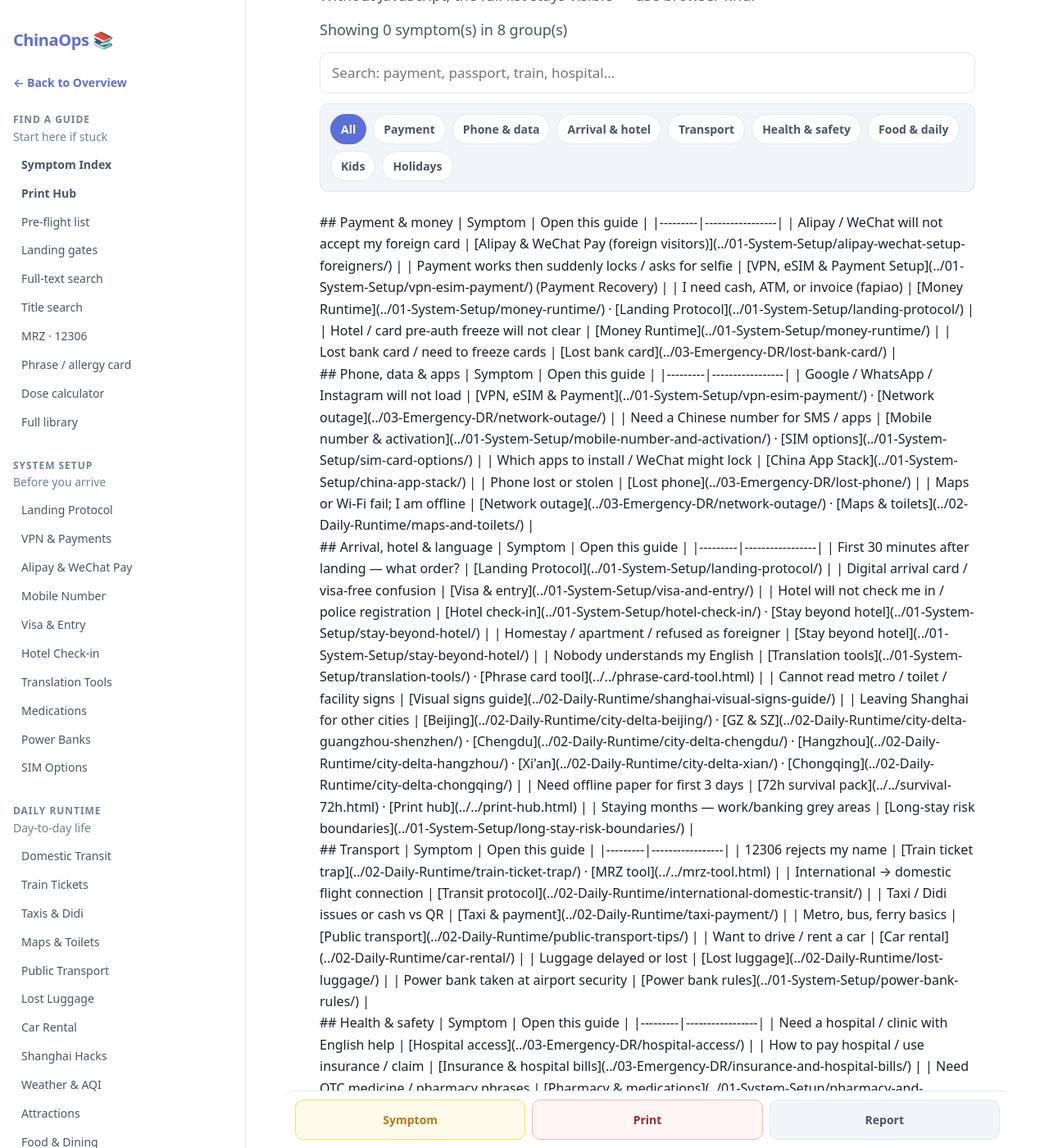
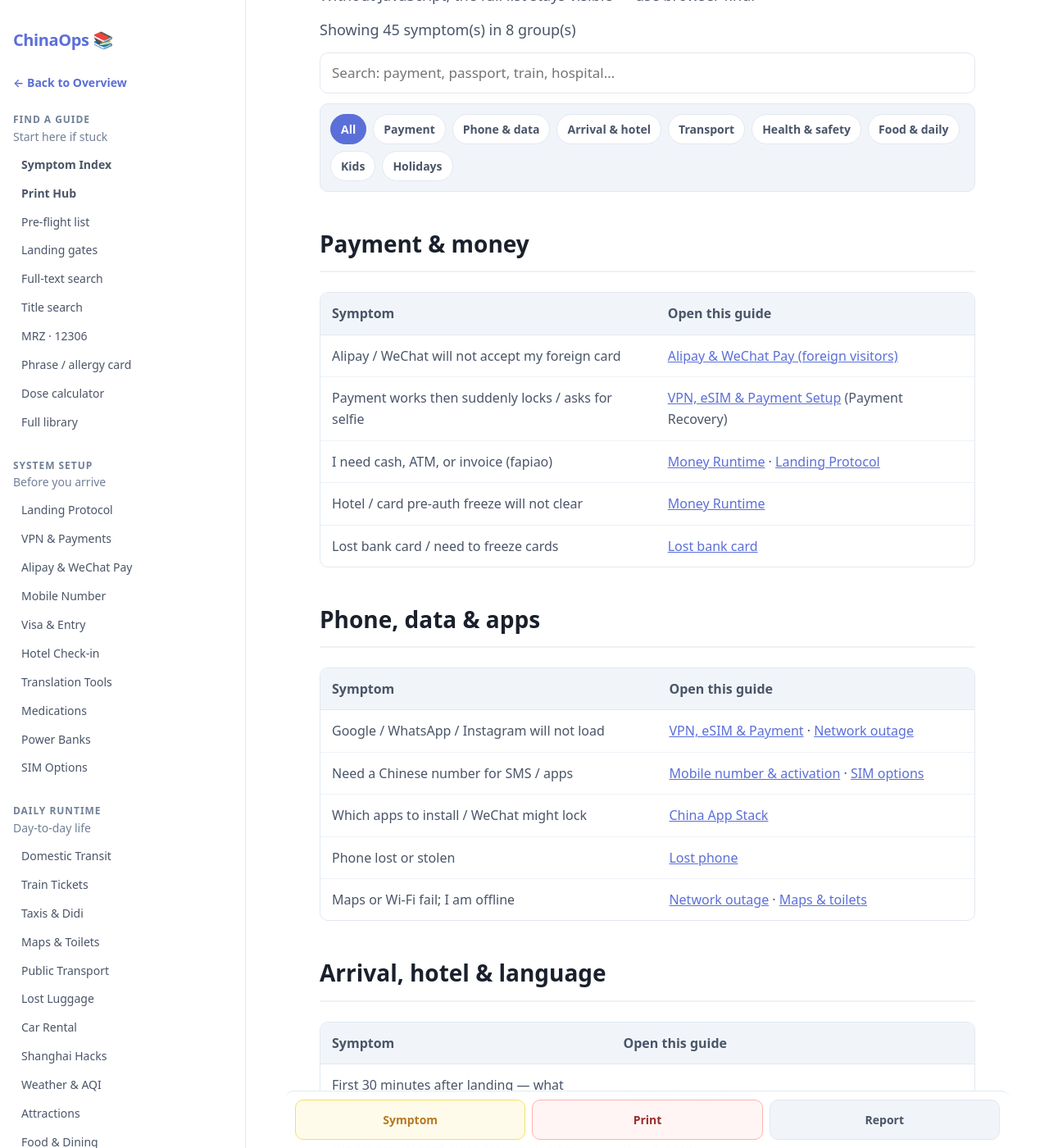
Before and after one commit to MilesXLab/ChinaOps, a Jekyll site: the page built from docs/symptom-index.md, in a window 1280 px wide and 1400 px high, scrolled down 199 px. Shown: the whole window at 82% size. Built offline with Jekyll 4.4.1, drawn with Linux system fonts in a browser that asks for light colours; some of the changed text lies outside the part shown.

Commit message:
fix(docs): add markdown="1" attribute to symptom-section divs for Jekyll Kramdown rendering

```diff
--- a/docs/symptom-index.md
+++ b/docs/symptom-index.md
@@ -28,7 +28,7 @@ description: "When something breaks in China, match your symptom to the right Ch
   <button type="button" class="filter-chip" data-filter="holiday">Holidays</button>
 </div>
 
-<div class="symptom-section" data-tags="payment">
+<div class="symptom-section" data-tags="payment" markdown="1">
 
 ## Payment & money
 
@@ -42,7 +42,7 @@ description: "When something breaks in China, match your symptom to the right Ch
 
 </div>
 
-<div class="symptom-section" data-tags="phone">
+<div class="symptom-section" data-tags="phone" markdown="1">
 
 ## Phone, data & apps
 
@@ -56,7 +56,7 @@ description: "When something breaks in China, match your symptom to the right Ch
 
 </div>
 
-<div class="symptom-section" data-tags="arrival">
+<div class="symptom-section" data-tags="arrival" markdown="1">
 
 ## Arrival, hotel & language
 
@@ -74,7 +74,7 @@ description: "When something breaks in China, match your symptom to the right Ch
 
 </div>
 
-<div class="symptom-section" data-tags="transport">
+<div class="symptom-section" data-tags="transport" markdown="1">
 
 ## Transport
 
@@ -90,7 +90,7 @@ description: "When something breaks in China, match your symptom to the right Ch
 
 </div>
 
-<div class="symptom-section" data-tags="health">
+<div class="symptom-section" data-tags="health" markdown="1">
 
 ## Health & safety
 
@@ -106,7 +106,7 @@ description: "When something breaks in China, match your symptom to the right Ch
 
 </div>
 
-<div class="symptom-section" data-tags="food">
+<div class="symptom-section" data-tags="food" markdown="1">
 
 ## Food & daily life (Shanghai-heavy)
 
@@ -122,7 +122,7 @@ description: "When something breaks in China, match your symptom to the right Ch
 
 </div>
 
-<div class="symptom-section" data-tags="kids">
+<div class="symptom-section" data-tags="kids" markdown="1">
 
 ## Traveling with kids
 
@@ -137,7 +137,7 @@ description: "When something breaks in China, match your symptom to the right Ch
 
 </div>
 
-<div class="symptom-section" data-tags="holiday">
+<div class="symptom-section" data-tags="holiday" markdown="1">
 
 ## Holidays & peak travel
 
```
